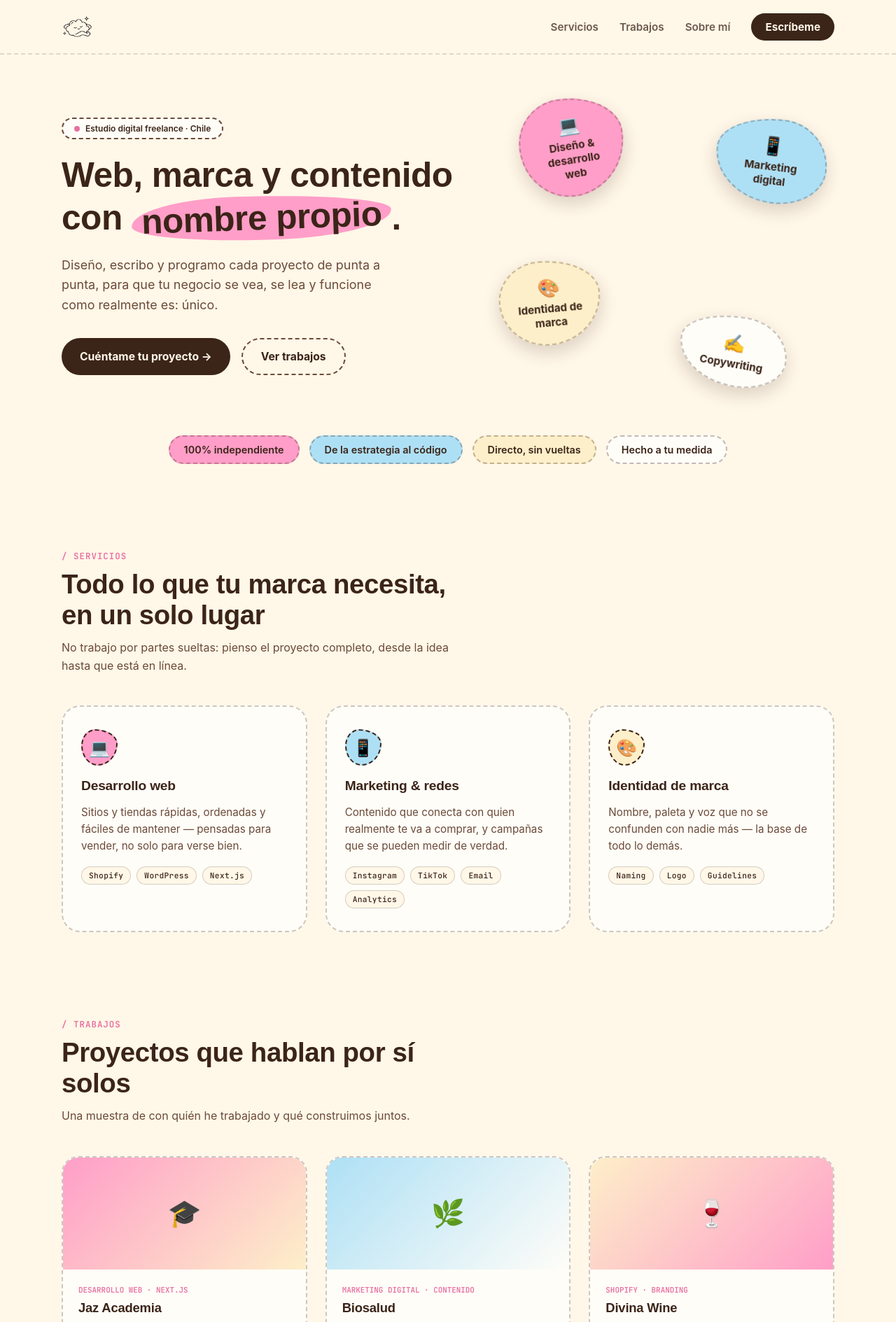
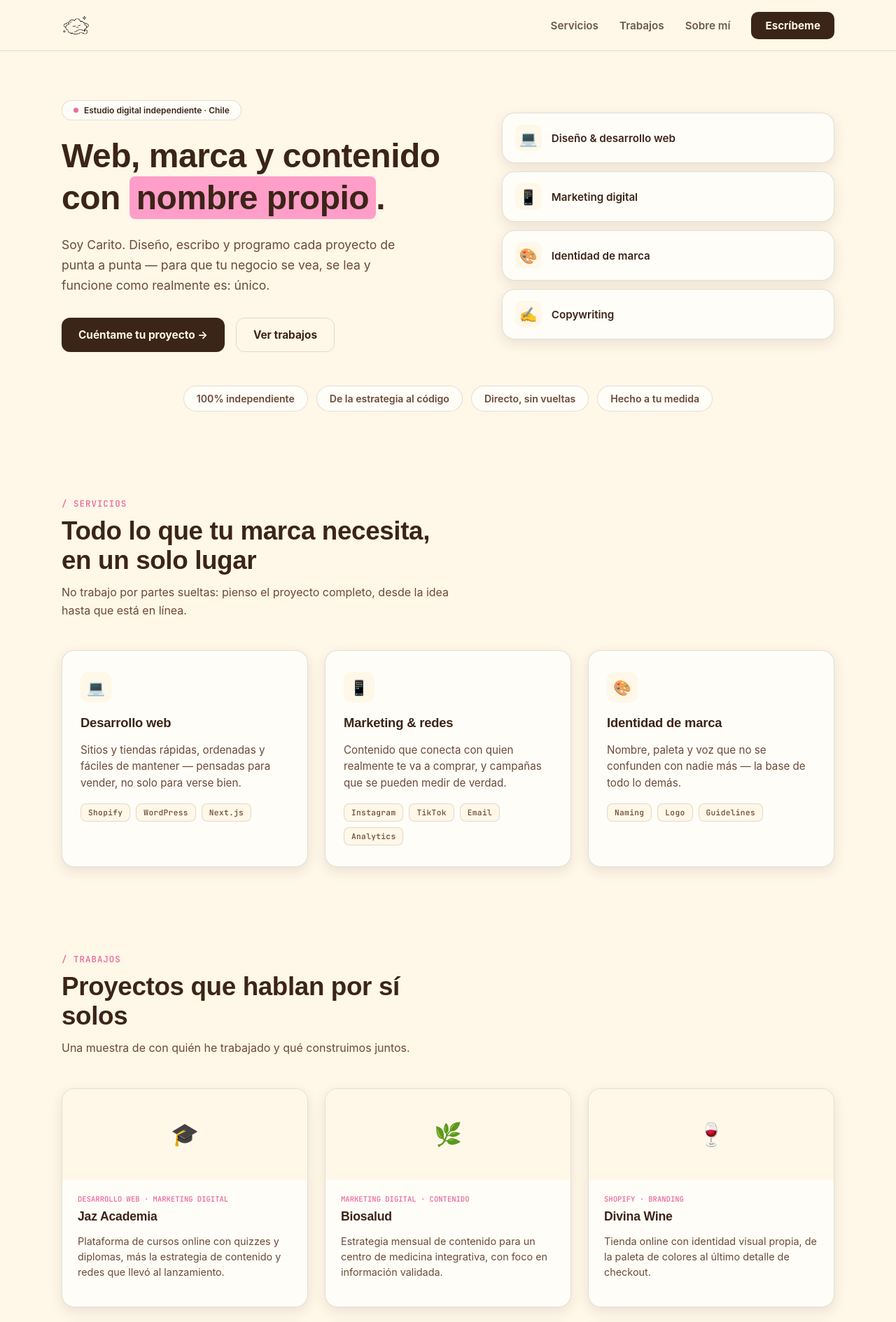
Before and after one commit to copazogalvez/titi-studio, a plain HTML site: page index.html in a window 1280 px wide. Shown: the top 1889 px of the page at 70% size. Drawn offline with Linux system fonts and the light colour scheme; a web font is replaced by a local one.

Commit message:
Update index.html

```diff
--- a/index.html
+++ b/index.html
@@ -6,7 +6,7 @@
 <title>Titi Studio — Web, marca y contenido con nombre propio</title>
 <link rel="preconnect" href="https://fonts.googleapis.com">
 <link rel="preconnect" href="https://fonts.gstatic.com" crossorigin>
-<link href="https://fonts.googleapis.com/css2?family=Unbounded:wght@500;600;700;800;900&family=Inter:wght@400;500;600;700;800&family=JetBrains+Mono:wght@500;600&display=swap" rel="stylesheet">
+<link href="https://fonts.googleapis.com/css2?family=Unbounded:wght@500;600;700;800&family=Inter:wght@400;500;600;700;800&family=JetBrains+Mono:wght@500;600&display=swap" rel="stylesheet">
 <style>
   :root{
     --cream:#FFF7E8;
@@ -18,7 +18,8 @@
     --brown:#3B2418;
     --brown-soft:#6B4A38;
     --white:#FFFDF8;
-    --shadow: rgba(59,36,24,0.18);
+    --line: rgba(59,36,24,0.14);
+    --shadow: rgba(59,36,24,0.10);
   }
 
   *{box-sizing:border-box;}
@@ -51,187 +52,130 @@
   /* ---------- nav ---------- */
   nav{
     position:sticky;top:0;z-index:50;
-    background:rgba(255,247,232,0.88);
+    background:rgba(255,247,232,0.9);
     backdrop-filter:blur(8px);
-    border-bottom:2px dashed rgba(59,36,24,0.15);
+    border-bottom:1px solid var(--line);
   }
   nav .wrap{
     display:flex;align-items:center;justify-content:space-between;
     padding-top:16px;padding-bottom:16px;
   }
-  .brand{
-    display:flex;align-items:center;gap:10px;
-    font-family:'Unbounded';font-weight:700;font-size:1.1rem;letter-spacing:-0.01em;
-  }
-  .brand-dot{
-    width:34px;height:34px;border-radius:38% 62% 55% 45% / 45% 40% 60% 55%;
-    background:var(--pink);border:2.5px dashed var(--brown);
-    display:flex;align-items:center;justify-content:center;
-    font-size:1rem;transform:rotate(-8deg);
-  }
+  .brand{display:flex;align-items:center;gap:10px;}
   .nav-links{display:flex;gap:30px;align-items:center;font-weight:600;font-size:0.95rem;}
   .nav-links a{opacity:0.75;transition:opacity .2s;}
   .nav-links a:hover{opacity:1;}
   .nav-cta{
     background:var(--brown);color:var(--cream)!important;
-    padding:10px 20px;border-radius:30px;font-weight:700;
+    padding:10px 20px;border-radius:10px;font-weight:700;
     opacity:1!important;
   }
   .nav-cta:hover{background:var(--pink-deep);}
-  .burger{display:none;}
 
-  /* ---------- sticker base ---------- */
-  .sticker{
-    position:relative;
-    border:2.5px dashed rgba(59,36,24,0.3);
-    box-shadow:0 10px 24px var(--shadow);
-    transition:transform .35s cubic-bezier(.34,1.56,.64,1), box-shadow .35s;
+  /* ---------- shared card style ---------- */
+  .card{
+    border:1px solid var(--line);
+    box-shadow:0 6px 18px var(--shadow);
+    border-radius:18px;
+    background:var(--white);
+    transition:box-shadow .25s, transform .25s;
   }
-  .sticker:hover{
-    box-shadow:0 16px 32px var(--shadow);
-  }
-  .blob{ border-radius:42% 58% 53% 47% / 46% 41% 59% 54%; }
-  .blob-alt{ border-radius:58% 42% 45% 55% / 40% 55% 45% 60%; }
-
-  @keyframes floaty{
-    0%,100%{transform:translateY(0) rotate(var(--r,0deg));}
-    50%{transform:translateY(-10px) rotate(var(--r,0deg));}
-  }
-  @keyframes wiggle{
-    0%,100%{transform:rotate(var(--r,0deg));}
-    25%{transform:rotate(calc(var(--r,0deg) + 4deg));}
-    75%{transform:rotate(calc(var(--r,0deg) - 4deg));}
-  }
+  .card:hover{ box-shadow:0 10px 26px var(--shadow); }
 
   /* ---------- hero ---------- */
-  .hero{padding:64px 0 40px;}
+  .hero{padding:70px 0 40px;}
   .hero-grid{
-    display:grid;grid-template-columns:1.1fr 0.9fr;gap:40px;align-items:center;
+    display:grid;grid-template-columns:1.1fr 0.9fr;gap:48px;align-items:center;
   }
   .eyebrow{
     display:inline-flex;align-items:center;gap:8px;
-    background:var(--white);border:2px dashed var(--brown-soft);
+    background:var(--white);border:1px solid var(--line);
     padding:6px 16px;border-radius:30px;font-size:0.75rem;font-weight:600;
     margin-bottom:22px;
   }
-  .eyebrow .dot{width:8px;height:8px;border-radius:50%;background:var(--pink-deep);}
+  .eyebrow .dot{width:7px;height:7px;border-radius:50%;background:var(--pink-deep);}
   .hero h1{
-    font-size:clamp(2.1rem, 4.4vw, 3.1rem);
-    line-height:1.18;font-weight:800;
+    font-size:clamp(2.1rem, 4.2vw, 3rem);
+    line-height:1.2;font-weight:700;
   }
   .hero h1 .hl{
-    background:var(--pink);padding:2px 14px;border-radius:40% 60% 45% 55% / 60% 40% 60% 40%;
-    display:inline-block;transform:rotate(-2deg);
+    background:var(--pink);padding:2px 10px;border-radius:8px;
+    display:inline-block;
   }
   .hero p.lead{
-    margin-top:22px;font-size:1.12rem;line-height:1.6;color:var(--brown-soft);max-width:480px;
+    margin-top:22px;font-size:1.1rem;line-height:1.65;color:var(--brown-soft);max-width:480px;
   }
   .hero-actions{display:flex;gap:16px;margin-top:32px;flex-wrap:wrap;}
   .btn{
     display:inline-flex;align-items:center;gap:8px;
-    padding:15px 26px;border-radius:34px;font-weight:700;font-size:0.98rem;
-    transition:transform .2s, box-shadow .2s;
+    padding:14px 24px;border-radius:12px;font-weight:700;font-size:0.96rem;
+    transition:transform .2s, box-shadow .2s, background .2s;
   }
   .btn-primary{background:var(--brown);color:var(--cream);}
-  .btn-primary:hover{transform:translateY(-3px) rotate(-1deg);box-shadow:0 10px 20px var(--shadow);}
-  .btn-ghost{background:transparent;border:2.5px dashed var(--brown-soft);color:var(--brown);}
+  .btn-primary:hover{transform:translateY(-2px);box-shadow:0 8px 18px var(--shadow);}
+  .btn-ghost{background:transparent;border:1px solid var(--line);color:var(--brown);}
   .btn-ghost:hover{background:var(--white);}
 
-  .hero-stage{position:relative;height:420px;}
-  .float-sticker{
-    position:absolute;padding:20px 22px;text-align:center;
-    font-weight:700;font-size:0.95rem;line-height:1.3;
-    animation:floaty 6s ease-in-out infinite;
-    cursor:default;
+  .hero-stage{display:flex;flex-direction:column;gap:12px;}
+  .stage-item{
+    display:flex;align-items:center;gap:14px;padding:16px 18px;
   }
-  .float-sticker:hover{animation:wiggle .5s ease-in-out;}
-  .float-sticker .emoji{font-size:1.6rem;display:block;margin-bottom:4px;}
-  .fs1{ --r:-9deg; top:0; left:6%; width:150px; background:var(--pink); animation-delay:0s;}
-  .fs2{ --r:7deg; top:8%; right:2%; width:160px; background:var(--blue); animation-delay:.8s;}
-  .fs3{ --r:-5deg; bottom:14%; left:0%; width:145px; background:var(--cream-deep); animation-delay:1.6s;}
-  .fs4{ --r:10deg; bottom:0; right:14%; width:155px; background:var(--white); animation-delay:2.2s;}
+  .stage-item .emoji{font-size:1.3rem;width:38px;height:38px;flex:none;
+    display:flex;align-items:center;justify-content:center;
+    background:var(--cream);border-radius:10px;}
+  .stage-item span.label{font-weight:600;font-size:0.95rem;}
 
   /* ---------- values strip ---------- */
-  .values{padding:20px 0 60px;}
-  .values-row{
-    display:flex;gap:14px;flex-wrap:wrap;justify-content:center;
+  .values{padding:8px 0 60px;}
+  .values-row{display:flex;gap:12px;flex-wrap:wrap;justify-content:center;}
+  .pill{
+    padding:9px 18px;border-radius:30px;font-weight:600;font-size:0.88rem;
+    border:1px solid var(--line);background:var(--white);color:var(--brown-soft);
   }
-  .pill{
-    padding:10px 20px;border-radius:30px;font-weight:600;font-size:0.9rem;
-    border:2px dashed rgba(59,36,24,0.3);background:var(--white);
-  }
-  .pill:nth-child(1){background:var(--pink);}
-  .pill:nth-child(2){background:var(--blue);}
-  .pill:nth-child(3){background:var(--cream-deep);}
-  .pill:nth-child(4){background:var(--white);}
 
   /* ---------- section heading ---------- */
   .section-head{max-width:560px;margin-bottom:44px;}
   .section-head .tag-font{font-size:0.78rem;color:var(--pink-deep);font-weight:700;}
-  .section-head h2{font-size:clamp(1.8rem,3.4vw,2.4rem);margin-top:10px;}
+  .section-head h2{font-size:clamp(1.8rem,3.2vw,2.3rem);margin-top:10px;font-weight:600;}
   .section-head p{color:var(--brown-soft);margin-top:12px;line-height:1.6;}
 
   /* ---------- services ---------- */
   .services{padding:60px 0;}
-  .services-grid{
-    display:grid;grid-template-columns:repeat(3,1fr);gap:26px;
+  .services-grid{display:grid;grid-template-columns:repeat(3,1fr);gap:24px;}
+  .service-card{padding:30px 26px;}
+  .service-card .icon{
+    width:44px;height:44px;border-radius:12px;
+    display:flex;align-items:center;justify-content:center;font-size:1.3rem;
+    margin-bottom:18px;background:var(--cream);
   }
-  .service-card{
-    background:var(--white);border-radius:26px;padding:32px 26px;
-    border:2.5px dashed rgba(59,36,24,0.25);
-  }
-  .service-card .icon{
-    width:52px;height:52px;border-radius:38% 62% 55% 45% / 45% 40% 60% 55%;
-    display:flex;align-items:center;justify-content:center;font-size:1.5rem;
-    margin-bottom:18px;border:2px dashed var(--brown);
-  }
-  .service-card:nth-child(1) .icon{background:var(--pink);}
-  .service-card:nth-child(2) .icon{background:var(--blue);}
-  .service-card:nth-child(3) .icon{background:var(--cream-deep);}
-  .service-card h3{font-size:1.2rem;margin-bottom:10px;}
+  .service-card h3{font-size:1.15rem;margin-bottom:10px;font-weight:600;}
   .service-card p{color:var(--brown-soft);font-size:0.95rem;line-height:1.55;margin-bottom:18px;}
   .chip-row{display:flex;gap:8px;flex-wrap:wrap;}
   .chip{
     font-family:'JetBrains Mono';font-size:0.7rem;letter-spacing:0.03em;
-    padding:5px 10px;border-radius:20px;background:var(--cream);
-    border:1.5px solid rgba(59,36,24,0.2);
+    padding:5px 10px;border-radius:8px;background:var(--cream);
+    border:1px solid var(--line);color:var(--brown-soft);
   }
 
   /* ---------- portfolio ---------- */
   .portfolio{padding:60px 0;}
-  .port-grid{display:grid;grid-template-columns:repeat(3,1fr);gap:26px;}
-  .port-card{
-    border-radius:24px;overflow:hidden;border:2.5px dashed rgba(59,36,24,0.25);
-    background:var(--white);
+  .port-grid{display:grid;grid-template-columns:repeat(3,1fr);gap:24px;}
+  .port-card{overflow:hidden;}
+  .port-cover{
+    height:130px;display:flex;align-items:center;justify-content:center;font-size:2rem;
+    background:var(--cream);
   }
-  .port-cover{
-    height:160px;display:flex;align-items:center;justify-content:center;font-size:2.4rem;
-    position:relative;
-  }
-  .port-card:nth-child(1) .port-cover{background:linear-gradient(135deg,var(--pink),var(--cream-deep));}
-  .port-card:nth-child(2) .port-cover{background:linear-gradient(135deg,var(--blue),var(--white));}
-  .port-card:nth-child(3) .port-cover{background:linear-gradient(135deg,var(--cream-deep),var(--pink));}
-  .port-body{padding:22px 22px 26px;}
+  .port-body{padding:20px 22px 24px;}
   .port-tag{
-    font-family:'JetBrains Mono';font-size:0.68rem;font-weight:600;
+    font-family:'JetBrains Mono';font-size:0.66rem;font-weight:600;
     color:var(--pink-deep);margin-bottom:8px;display:block;
   }
-  .port-body h3{font-size:1.15rem;margin-bottom:8px;}
+  .port-body h3{font-size:1.1rem;margin-bottom:8px;font-weight:600;}
   .port-body p{color:var(--brown-soft);font-size:0.9rem;line-height:1.5;}
 
   /* ---------- about ---------- */
   .about{padding:70px 0;}
-  .about-grid{
-    display:grid;grid-template-columns:0.8fr 1.2fr;gap:48px;align-items:center;
-  }
-  .about-sticker{
-    aspect-ratio:1/1;background:var(--pink);
-    border:3px dashed var(--brown);
-    display:flex;align-items:center;justify-content:center;
-    font-family:'Unbounded';font-weight:800;font-size:1.8rem;color:var(--white);
-    transform:rotate(-4deg);
-  }
-  .about h2{font-size:clamp(1.7rem,3vw,2.2rem);margin-bottom:18px;}
+  .about-grid{max-width:680px;}
+  .about h2{font-size:clamp(1.6rem,3vw,2.1rem);margin-bottom:18px;font-weight:600;}
   .about p{color:var(--brown-soft);line-height:1.7;font-size:1.02rem;margin-bottom:14px;}
   .about strong{color:var(--brown);}
 
@@ -239,42 +183,33 @@
   .contact{padding:60px 0 100px;}
   .contact-box{
     background:var(--brown);color:var(--cream);
-    border-radius:32px;padding:56px 48px;
+    border-radius:20px;padding:52px 46px;
     display:grid;grid-template-columns:1.2fr 0.8fr;gap:32px;align-items:center;
-    position:relative;overflow:hidden;
   }
-  .contact-box::before{
-    content:"";position:absolute;width:220px;height:220px;
-    background:var(--pink);opacity:0.15;border-radius:50%;
-    top:-80px;right:-60px;
-  }
-  .contact-box h2{color:var(--cream);font-size:clamp(1.6rem,3vw,2.1rem);}
+  .contact-box h2{color:var(--cream);font-size:clamp(1.5rem,2.8vw,2rem);font-weight:600;}
   .contact-box p{color:rgba(255,247,232,0.75);margin-top:14px;line-height:1.6;}
   .contact-actions{display:flex;flex-direction:column;gap:14px;}
   .btn-light{background:var(--cream);color:var(--brown);justify-content:center;}
   .btn-light:hover{background:var(--pink);}
-  .btn-outline-light{background:transparent;border:2px dashed rgba(255,247,232,0.5);color:var(--cream);justify-content:center;}
+  .btn-outline-light{background:transparent;border:1px solid rgba(255,247,232,0.35);color:var(--cream);justify-content:center;}
 
   /* ---------- footer ---------- */
-  footer{padding:28px 0;border-top:2px dashed rgba(59,36,24,0.15);}
+  footer{padding:28px 0;border-top:1px solid var(--line);}
   footer .wrap{display:flex;justify-content:space-between;align-items:center;font-size:0.85rem;color:var(--brown-soft);}
 
   /* ---------- reveal ---------- */
-  .reveal{opacity:0;transform:translateY(24px);transition:opacity .7s ease, transform .7s ease;}
+  .reveal{opacity:0;transform:translateY(16px);transition:opacity .5s ease, transform .5s ease;}
   .reveal.in{opacity:1;transform:translateY(0);}
 
   @media (prefers-reduced-motion: reduce){
-    .float-sticker, .sticker, .reveal{animation:none!important;transition:none!important;}
+    .reveal{transition:none!important;}
   }
 
   /* ---------- responsive ---------- */
   @media (max-width:900px){
     .hero-grid{grid-template-columns:1fr;}
-    .hero-stage{height:320px;margin-top:20px;}
     .services-grid, .port-grid{grid-template-columns:1fr;}
-    .about-grid{grid-template-columns:1fr;}
-    .about-sticker{max-width:220px;margin:0 auto;}
-    .contact-box{grid-template-columns:1fr;padding:40px 26px;}
+    .contact-box{grid-template-columns:1fr;padding:36px 26px;}
     .nav-links{display:none;}
   }
 </style>
@@ -283,7 +218,7 @@
 
 <nav>
   <div class="wrap">
-    <div class="brand"><img src="titi-logo.png" alt="Titi Studio" style="height:44px;width:auto;display:block;"></div>
+    <div class="brand"><img src="titi-logo.png" alt="Titi Studio" style="height:40px;width:auto;display:block;"></div>
     <div class="nav-links">
       <a href="#servicios">Servicios</a>
       <a href="#trabajos">Trabajos</a>
@@ -296,19 +231,19 @@
 <section class="hero">
   <div class="wrap hero-grid">
     <div>
-      <div class="eyebrow"><span class="dot"></span>Estudio digital freelance · Chile</div>
+      <div class="eyebrow"><span class="dot"></span>Estudio digital independiente · Chile</div>
       <h1>Web, marca y contenido<br>con <span class="hl">nombre propio</span>.</h1>
-      <p class="lead">Diseño, escribo y programo cada proyecto de punta a punta, para que tu negocio se vea, se lea y funcione como realmente es: único.</p>
+      <p class="lead">Soy Carito. Diseño, escribo y programo cada proyecto de punta a punta — para que tu negocio se vea, se lea y funcione como realmente es: único.</p>
       <div class="hero-actions">
         <a href="#contacto" class="btn btn-primary">Cuéntame tu proyecto →</a>
         <a href="#trabajos" class="btn btn-ghost">Ver trabajos</a>
       </div>
     </div>
     <div class="hero-stage">
-      <div class="float-sticker sticker blob fs1"><span class="emoji">💻</span>Diseño &amp; desarrollo web</div>
-      <div class="float-sticker sticker blob-alt fs2"><span class="emoji">📱</span>Marketing digital</div>
-      <div class="float-sticker sticker blob fs3"><span class="emoji">🎨</span>Identidad de marca</div>
-      <div class="float-sticker sticker blob-alt fs4"><span class="emoji">✍️</span>Copywriting</div>
+      <div class="stage-item card"><span class="emoji">💻</span><span class="label">Diseño &amp; desarrollo web</span></div>
+      <div class="stage-item card"><span class="emoji">📱</span><span class="label">Marketing digital</span></div>
+      <div class="stage-item card"><span class="emoji">🎨</span><span class="label">Identidad de marca</span></div>
+      <div class="stage-item card"><span class="emoji">✍️</span><span class="label">Copywriting</span></div>
     </div>
   </div>
 </section>
@@ -330,7 +265,7 @@
       <p>No trabajo por partes sueltas: pienso el proyecto completo, desde la idea hasta que está en línea.</p>
     </div>
     <div class="services-grid">
-      <div class="service-card reveal">
+      <div class="service-card card reveal">
         <div class="icon">💻</div>
         <h3>Desarrollo web</h3>
         <p>Sitios y tiendas rápidas, ordenadas y fáciles de mantener — pensadas para vender, no solo para verse bien.</p>
@@ -338,7 +273,7 @@
           <span class="chip">Shopify</span><span class="chip">WordPress</span><span class="chip">Next.js</span>
         </div>
       </div>
-      <div class="service-card reveal">
+      <div class="service-card card reveal">
         <div class="icon">📱</div>
         <h3>Marketing &amp; redes</h3>
         <p>Contenido que conecta con quien realmente te va a comprar, y campañas que se pueden medir de verdad.</p>
@@ -346,7 +281,7 @@
           <span class="chip">Instagram</span><span class="chip">TikTok</span><span class="chip">Email</span><span class="chip">Analytics</span>
         </div>
       </div>
-      <div class="service-card reveal">
+      <div class="service-card card reveal">
         <div class="icon">🎨</div>
         <h3>Identidad de marca</h3>
         <p>Nombre, paleta y voz que no se confunden con nadie más — la base de todo lo demás.</p>
@@ -366,15 +301,15 @@
       <p>Una muestra de con quién he trabajado y qué construimos juntos.</p>
     </div>
     <div class="port-grid">
-      <div class="port-card reveal">
+      <div class="port-card card reveal">
         <div class="port-cover">🎓</div>
         <div class="port-body">
-          <span class="port-tag">DESARROLLO WEB · NEXT.JS</span>
+          <span class="port-tag">DESARROLLO WEB · MARKETING DIGITAL</span>
           <h3>Jaz Academia</h3>
-          <p>Plataforma de cursos online con quizzes, diplomas descargables y seguimiento de progreso.</p>
+          <p>Plataforma de cursos online con quizzes y diplomas, más la estrategia de contenido y redes que llevó al lanzamiento.</p>
         </div>
       </div>
-      <div class="port-card reveal">
+      <div class="port-card card reveal">
         <div class="port-cover">🌿</div>
         <div class="port-body">
           <span class="port-tag">MARKETING DIGITAL · CONTENIDO</span>
@@ -382,7 +317,7 @@
           <p>Estrategia mensual de contenido para un centro de medicina integrativa, con foco en información validada.</p>
         </div>
       </div>
-      <div class="port-card reveal">
+      <div class="port-card card reveal">
         <div class="port-cover">🍷</div>
         <div class="port-body">
           <span class="port-tag">SHOPIFY · BRANDING</span>
@@ -390,19 +325,52 @@
           <p>Tienda online con identidad visual propia, de la paleta de colores al último detalle de checkout.</p>
         </div>
       </div>
+      <div class="port-card card reveal">
+        <div class="port-cover">🍰</div>
+        <div class="port-body">
+          <span class="port-tag">MARKETING DIGITAL · REDES</span>
+          <h3>La Pastel</h3>
+          <p>Estrategia y contenido para Instagram con copys bien chilenos, campañas de fechas especiales y foco en tortas de autor — comunicando ese lugar acogedor para compartir momentos dulces.</p>
+        </div>
+      </div>
+      <div class="port-card card reveal">
+        <div class="port-cover">💇‍♀️</div>
+        <div class="port-body">
+          <span class="port-tag">MARKETING DIGITAL · REDES</span>
+          <h3>Lara Hair Club</h3>
+          <p>Contenido para Instagram, copys con tono cercano y campañas de fechas especiales, comunicando la identidad de marca en cada publicación.</p>
+        </div>
+      </div>
+      <div class="port-card card reveal">
+        <div class="port-cover">🏠</div>
+        <div class="port-body">
+          <span class="port-tag">MARKETING DIGITAL · REDES</span>
+          <h3>Oceánica Real Estate</h3>
+          <p>Estrategia de contenido y redacción de copys para Instagram, destacando propiedades y comunicando la identidad de marca.</p>
+        </div>
+      </div>
+    </div>
+  </div>
+</section>
+
+<section style="padding:10px 0 50px;">
+  <div class="wrap" style="text-align:center;">
+    <p class="tag-font" style="font-size:0.7rem;color:var(--brown-soft);margin-bottom:18px;">también he trabajado con</p>
+    <div style="display:flex;flex-wrap:wrap;justify-content:center;gap:12px;">
+      <span class="pill">Marca uno</span>
+      <span class="pill">Marca dos</span>
+      <span class="pill">Marca tres</span>
+      <span class="pill">Marca cuatro</span>
     </div>
   </div>
 </section>
 
 <section class="about" id="sobre-mi">
-  <div class="wrap about-grid">
-    <div class="about-sticker sticker blob reveal">TS</div>
-    <div class="reveal">
-      <span class="tag-font" style="color:var(--pink-deep);font-weight:700;font-size:0.78rem;">/ sobre mí</span>
-      <h2>Hago las cosas completas, sin depender de nadie más</h2>
-      <p>Trabajo desde <strong>La Serena, Chile</strong>, pero mis proyectos no tienen fronteras. Soy Ingeniera en Información y Control de Gestión, aunque aprendí a programar y a escribir copy porque quería resolver todo el proceso — no solo un pedazo.</p>
-      <p>Cada cliente trabaja <strong>directo conmigo</strong>: sin intermediarios, sin capas de más, sin perder tiempo explicando lo mismo dos veces.</p>
-    </div>
+  <div class="wrap about-grid reveal">
+    <span class="tag-font" style="color:var(--pink-deep);font-weight:700;font-size:0.78rem;">/ sobre mí</span>
+    <h2>Hago las cosas completas, sin depender de nadie más</h2>
+    <p>Trabajo desde <strong>La Serena, Chile</strong>, pero mis proyectos no tienen fronteras. Soy Ingeniera en Información y Control de Gestión, aunque aprendí a programar y a escribir copy porque quería resolver todo el proceso — no solo un pedazo.</p>
+    <p>Cada cliente trabaja <strong>directo conmigo</strong>: sin intermediarios, sin capas de más, sin perder tiempo explicando lo mismo dos veces.</p>
   </div>
 </section>
 
@@ -414,7 +382,7 @@
         <p>Cuéntame qué necesitas y partimos por ahí. Sin formularios eternos ni cotizaciones genéricas.</p>
       </div>
       <div class="contact-actions">
-        <a href="https://wa.me/56961682753" class="btn btn-light">💬 Escríbeme por WhatsApp</a>
+        <a href="https://wa.me/56900000000" class="btn btn-light">💬 Escríbeme por WhatsApp</a>
         <a href="mailto:hola@titistudio.cl" class="btn btn-outline-light">✉️ hola@titistudio.cl</a>
       </div>
     </div>
```
